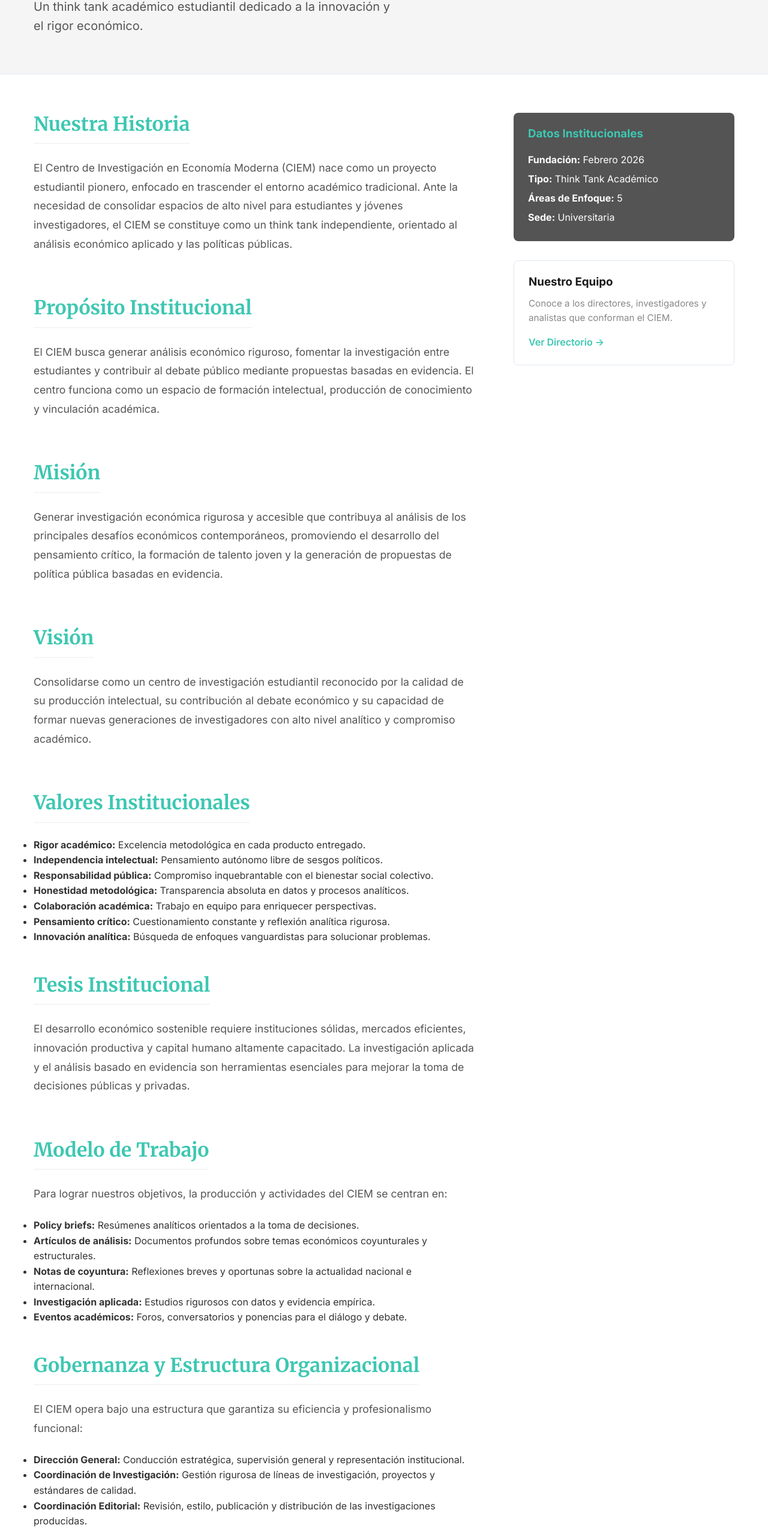
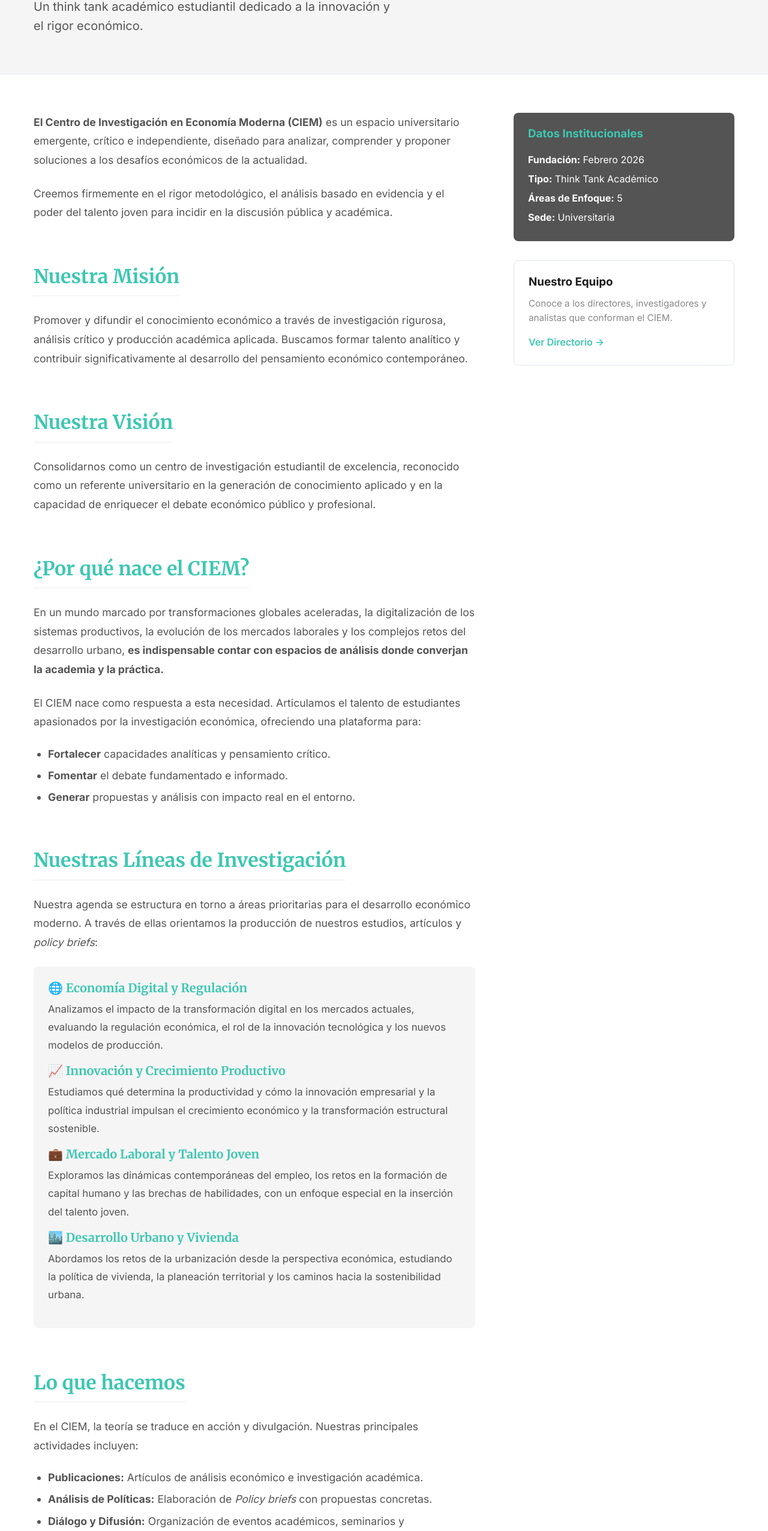
Before and after one commit to rapismc12-glitch/CIEM, a Next.js app: page /sobre-nosotros in a window 1280 px wide. Shown: the part 224-2776 px from the top of the page at 60% size. Built offline with nearby package versions, Linux system fonts and the light colour scheme.

Commit message:
Update Foundation and Legal Content

```diff
--- a/app/sobre-nosotros/page.module.css
+++ b/app/sobre-nosotros/page.module.css
@@ -70,6 +70,57 @@
     gap: var(--space-8);
 }
 
+.leadParagraph {
+    font-size: 1.25rem;
+    color: var(--color-base-darker);
+    margin-bottom: var(--space-4);
+}
+
+.bulletsList {
+    list-style-type: disc;
+    padding-left: var(--space-6);
+    margin-bottom: var(--space-6);
+}
+
+.bulletsList li {
+    margin-bottom: var(--space-2);
+    font-size: 1.1rem;
+    color: var(--color-text-secondary);
+}
+
+.researchLines {
+    background-color: var(--color-bg-secondary);
+    padding: var(--space-6);
+    border-radius: var(--radius-md);
+    margin-bottom: var(--space-6);
+}
+
+.researchLines h3 {
+    color: var(--color-primary);
+    margin-top: var(--space-4);
+    margin-bottom: var(--space-2);
+    font-size: 1.25rem;
+}
+
+.researchLines h3:first-child {
+    margin-top: 0;
+}
+
+.researchLines p {
+    font-size: 1.05rem;
+    margin-bottom: var(--space-4);
+}
+
+.valuesListInline {
+    font-size: 1.1rem;
+    color: var(--color-primary);
+    text-align: center;
+    background-color: var(--color-bg-secondary);
+    padding: var(--space-4);
+    border-radius: var(--radius-md);
+    line-height: 1.8;
+}
+
 .infoBox {
     background-color: var(--color-base);
     color: var(--color-bg-main);
--- a/app/sobre-nosotros/page.tsx
+++ b/app/sobre-nosotros/page.tsx
@@ -24,80 +24,74 @@ export default function SobreNosotros() {
                 <div className={`container ${styles.contentGrid}`}>
 
                     <div className={styles.textContent}>
-                        <h2>Nuestra Historia</h2>
-                        <p>
-                            El Centro de Investigación en Economía Moderna (CIEM) nace como un proyecto
-                            estudiantil pionero, enfocado en trascender el entorno académico tradicional.
-                            Ante la necesidad de consolidar espacios de alto nivel para estudiantes y
-                            jóvenes investigadores, el CIEM se constituye como un think tank independiente,
-                            orientado al análisis económico aplicado y las políticas públicas.
+                        <p className={styles.leadParagraph}>
+                            <strong>El Centro de Investigación en Economía Moderna (CIEM)</strong> es un espacio universitario emergente, crítico e independiente, diseñado para analizar, comprender y proponer soluciones a los desafíos económicos de la actualidad.
+                        </p>
+                        <p className={styles.leadParagraph}>
+                            Creemos firmemente en el rigor metodológico, el análisis basado en evidencia y el poder del talento joven para incidir en la discusión pública y académica.
                         </p>
 
-                        <h2 className={styles.mtLarge}>Propósito Institucional</h2>
+                        <h2 className={styles.mtLarge}>Nuestra Misión</h2>
                         <p>
-                            El CIEM busca generar análisis económico riguroso, fomentar la investigación
-                            entre estudiantes y contribuir al debate público mediante propuestas basadas
-                            en evidencia. El centro funciona como un espacio de formación intelectual,
-                            producción de conocimiento y vinculación académica.
+                            Promover y difundir el conocimiento económico a través de investigación rigurosa, análisis crítico y producción académica aplicada. Buscamos formar talento analítico y contribuir significativamente al desarrollo del pensamiento económico contemporáneo.
                         </p>
 
-                        <h2 className={styles.mtLarge}>Misión</h2>
+                        <h2 className={styles.mtLarge}>Nuestra Visión</h2>
                         <p>
-                            Generar investigación económica rigurosa y accesible que contribuya al
-                            análisis de los principales desafíos económicos contemporáneos, promoviendo
-                            el desarrollo del pensamiento crítico, la formación de talento joven y la
-                            generación de propuestas de política pública basadas en evidencia.
+                            Consolidarnos como un centro de investigación estudiantil de excelencia, reconocido como un referente universitario en la generación de conocimiento aplicado y en la capacidad de enriquecer el debate económico público y profesional.
                         </p>
 
-                        <h2 className={styles.mtLarge}>Visión</h2>
+                        <h2 className={styles.mtLarge}>¿Por qué nace el CIEM?</h2>
                         <p>
-                            Consolidarse como un centro de investigación estudiantil reconocido por la
-                            calidad de su producción intelectual, su contribución al debate económico y
-                            su capacidad de formar nuevas generaciones de investigadores con alto nivel
-                            analítico y compromiso académico.
+                            En un mundo marcado por transformaciones globales aceleradas, la digitalización de los sistemas productivos, la evolución de los mercados laborales y los complejos retos del desarrollo urbano, <strong>es indispensable contar con espacios de análisis donde converjan la academia y la práctica.</strong>
+                        </p>
+                        <p>
+                            El CIEM nace como respuesta a esta necesidad. Articulamos el talento de estudiantes apasionados por la investigación económica, ofreciendo una plataforma para:
+                        </p>
+                        <ul className={styles.bulletsList}>
+                            <li><strong>Fortalecer</strong> capacidades analíticas y pensamiento crítico.</li>
+                            <li><strong>Fomentar</strong> el debate fundamentado e informado.</li>
+                            <li><strong>Generar</strong> propuestas y análisis con impacto real en el entorno.</li>
+                        </ul>
+
+                        <h2 className={styles.mtLarge}>Nuestras Líneas de Investigación</h2>
+                        <p>
+                            Nuestra agenda se estructura en torno a áreas prioritarias para el desarrollo económico moderno. A través de ellas orientamos la producción de nuestros estudios, artículos y <em>policy briefs</em>:
                         </p>
 
-                        <h2 className={styles.mtLarge}>Valores Institucionales</h2>
-                        <ul className={styles.valuesList}>
-                            <li><strong>Rigor académico:</strong> Excelencia metodológica en cada producto entregado.</li>
-                            <li><strong>Independencia intelectual:</strong> Pensamiento autónomo libre de sesgos políticos.</li>
-                            <li><strong>Responsabilidad pública:</strong> Compromiso inquebrantable con el bienestar social colectivo.</li>
-                            <li><strong>Honestidad metodológica:</strong> Transparencia absoluta en datos y procesos analíticos.</li>
-                            <li><strong>Colaboración académica:</strong> Trabajo en equipo para enriquecer perspectivas.</li>
-                            <li><strong>Pensamiento crítico:</strong> Cuestionamiento constante y reflexión analítica rigurosa.</li>
-                            <li><strong>Innovación analítica:</strong> Búsqueda de enfoques vanguardistas para solucionar problemas.</li>
+                        <div className={styles.researchLines}>
+                            <h3>🌐 Economía Digital y Regulación</h3>
+                            <p>Analizamos el impacto de la transformación digital en los mercados actuales, evaluando la regulación económica, el rol de la innovación tecnológica y los nuevos modelos de producción.</p>
+
+                            <h3>📈 Innovación y Crecimiento Productivo</h3>
+                            <p>Estudiamos qué determina la productividad y cómo la innovación empresarial y la política industrial impulsan el crecimiento económico y la transformación estructural sostenible.</p>
+
+                            <h3>💼 Mercado Laboral y Talento Joven</h3>
+                            <p>Exploramos las dinámicas contemporáneas del empleo, los retos en la formación de capital humano y las brechas de habilidades, con un enfoque especial en la inserción del talento joven.</p>
+
+                            <h3>🏙️ Desarrollo Urbano y Vivienda</h3>
+                            <p>Abordamos los retos de la urbanización desde la perspectiva económica, estudiando la política de vivienda, la planeación territorial y los caminos hacia la sostenibilidad urbana.</p>
+                        </div>
+
+                        <h2 className={styles.mtLarge}>Lo que hacemos</h2>
+                        <p>En el CIEM, la teoría se traduce en acción y divulgación. Nuestras principales actividades incluyen:</p>
+                        <ul className={styles.bulletsList}>
+                            <li><strong>Publicaciones:</strong> Artículos de análisis económico e investigación académica.</li>
+                            <li><strong>Análisis de Políticas:</strong> Elaboración de <em>Policy briefs</em> con propuestas concretas.</li>
+                            <li><strong>Diálogo y Difusión:</strong> Organización de eventos académicos, seminarios y conversatorios.</li>
                         </ul>
 
-                        <h2 className={styles.mtLarge}>Tesis Institucional</h2>
-                        <p>
-                            El desarrollo económico sostenible requiere instituciones sólidas, mercados
-                            eficientes, innovación productiva y capital humano altamente capacitado. La
-                            investigación aplicada y el análisis basado en evidencia son herramientas
-                            esenciales para mejorar la toma de decisiones públicas y privadas.
+                        <h2 className={styles.mtLarge}>Nuestros Valores</h2>
+                        <p>Cada proyecto, investigación y análisis del CIEM se rige bajo principios irrenunciables:</p>
+                        <p className={styles.valuesListInline}>
+                            <strong>Rigor Académico</strong> &bull; <strong>Integridad Intelectual</strong> &bull; <strong>Responsabilidad</strong> &bull; <strong>Pensamiento Crítico</strong> &bull; <strong>Objetividad</strong> &bull; <strong>Colaboración</strong>
                         </p>
-
-                        <h2 className={styles.mtLarge}>Modelo de Trabajo</h2>
-                        <p>Para lograr nuestros objetivos, la producción y actividades del CIEM se centran en:</p>
-                        <ul>
-                            <li><strong>Policy briefs:</strong> Resúmenes analíticos orientados a la toma de decisiones.</li>
-                            <li><strong>Artículos de análisis:</strong> Documentos profundos sobre temas económicos coyunturales y estructurales.</li>
-                            <li><strong>Notas de coyuntura:</strong> Reflexiones breves y oportunas sobre la actualidad nacional e internacional.</li>
-                            <li><strong>Investigación aplicada:</strong> Estudios rigurosos con datos y evidencia empírica.</li>
-                            <li><strong>Eventos académicos:</strong> Foros, conversatorios y ponencias para el diálogo y debate.</li>
-                        </ul>
-
-                        <h2 className={styles.mtLarge}>Gobernanza y Estructura Organizacional</h2>
-                        <p>El CIEM opera bajo una estructura que garantiza su eficiencia y profesionalismo funcional:</p>
-                        <ul>
-                            <li><strong>Dirección General:</strong> Conducción estratégica, supervisión general y representación institucional.</li>
-                            <li><strong>Coordinación de Investigación:</strong> Gestión rigurosa de líneas de investigación, proyectos y estándares de calidad.</li>
-                            <li><strong>Coordinación Editorial:</strong> Revisión, estilo, publicación y distribución de las investigaciones producidas.</li>
-                            <li><strong>Comunicación Institucional:</strong> Manejo de la identidad, difusión y posicionamiento mediático del think tank.</li>
-                            <li><strong>Relaciones Institucionales:</strong> Creación de vínculos con academia, sector público y organismos aliados.</li>
-                        </ul>
 
                         <div className={styles.documentAction}>
                             <a href="#" className="btn btn-secondary" title="Próximamente">Descargar Documento Fundacional (PDF)</a>
+                            <div style={{ marginTop: '1.5rem' }}>
+                                <Link href="/aviso-legal" className="btn" style={{ backgroundColor: 'transparent', border: '1px solid var(--color-border)', color: 'var(--color-text-secondary)' }}>Ver Aviso Legal y Privacidad</Link>
+                            </div>
                         </div>
                     </div>
 
```
Also changed, not shown: app/aviso-legal/page.tsx (+42 -23 lines).
